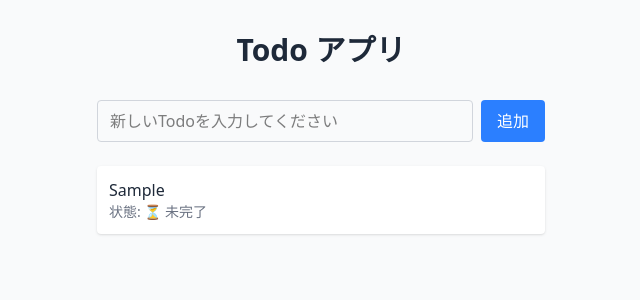
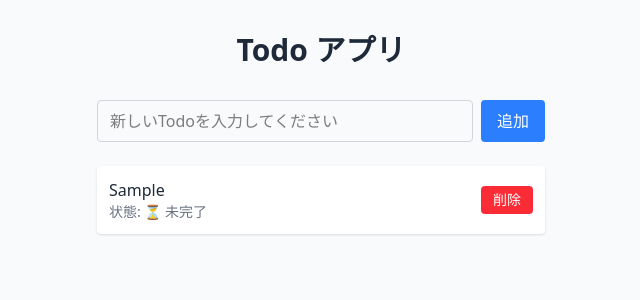
Before and after one commit to 1noseA/react-todo2, a React (Vite) app: page / in a window 1280 px wide. Both pictures are taken after typing "Sample" into the empty fields and a click on the button "追加". Shown: the top 300 px of the page, without its empty margins (319-959 px from the left). Built offline with nearby package versions, Linux system fonts and the light colour scheme.

Commit message:
削除ボタン追加

```diff
--- a/src/TodoItem.jsx
+++ b/src/TodoItem.jsx
@@ -1,10 +1,11 @@
 function TodoItem({ todo }) {
   return (
-    <div className={`p-3 rounded shadow ${
+    <div className={`p-3 rounded shadow flex justify-between items-center ${
       todo.completed
         ? 'bg-green-50 border border-green-200'
         : 'bg-white'
     }`}>
+      <div className="flex-1">
         <p className={`${
           todo.completed
             ? 'text-gray-500 line-through'
@@ -16,6 +17,11 @@ function TodoItem({ todo }) {
           状態: {todo.completed ? '✅ 完了' : '⏳ 未完了'}
         </p>
       </div>
+
+      <button className="ml-4 px-3 py-1 bg-red-500 text-white text-sm rounded hover:bg-red-600 focus:outline-none">
+        削除
+      </button>
+    </div>
   );
 }
 
```
Lines whose indentation alone changed are shown as unchanged.
